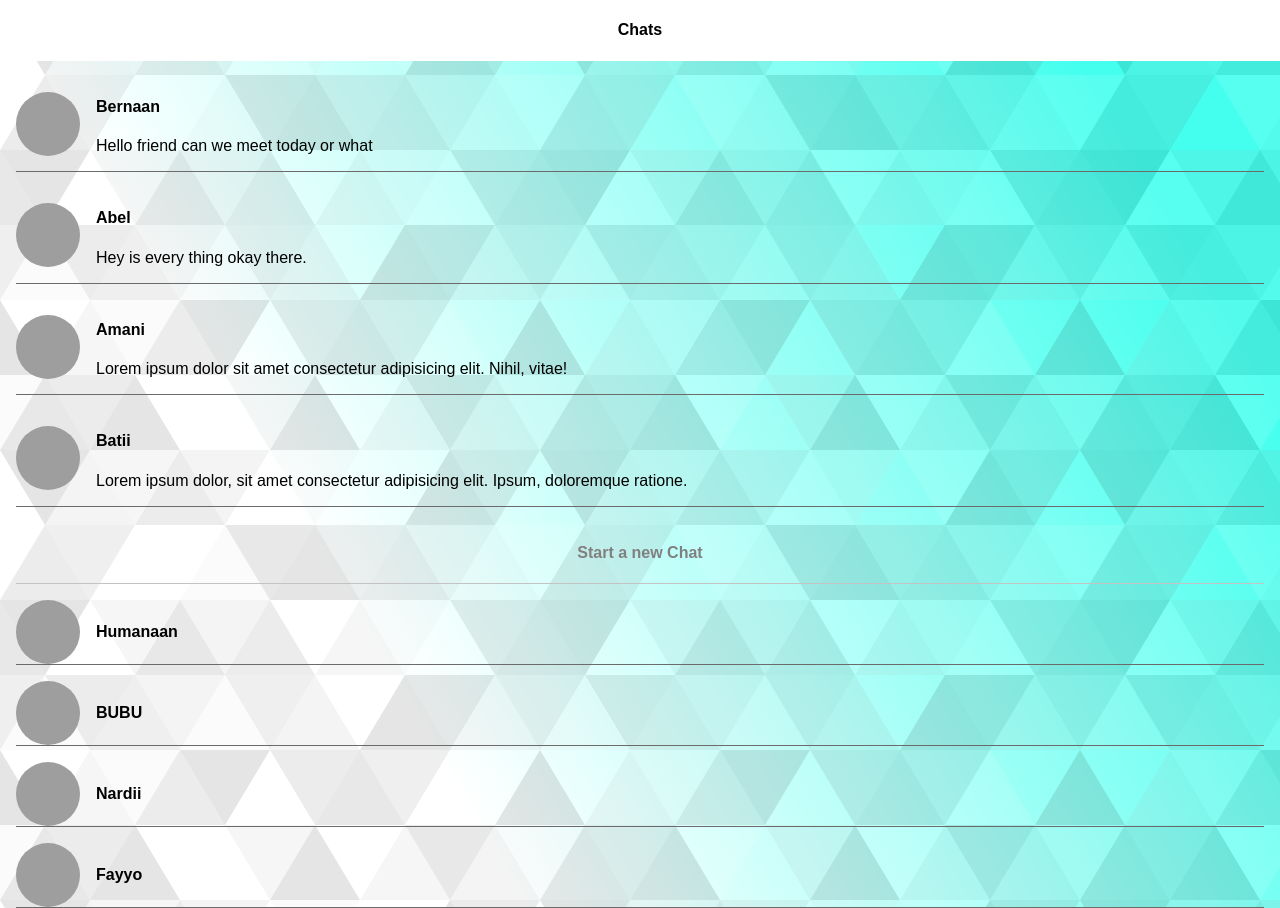
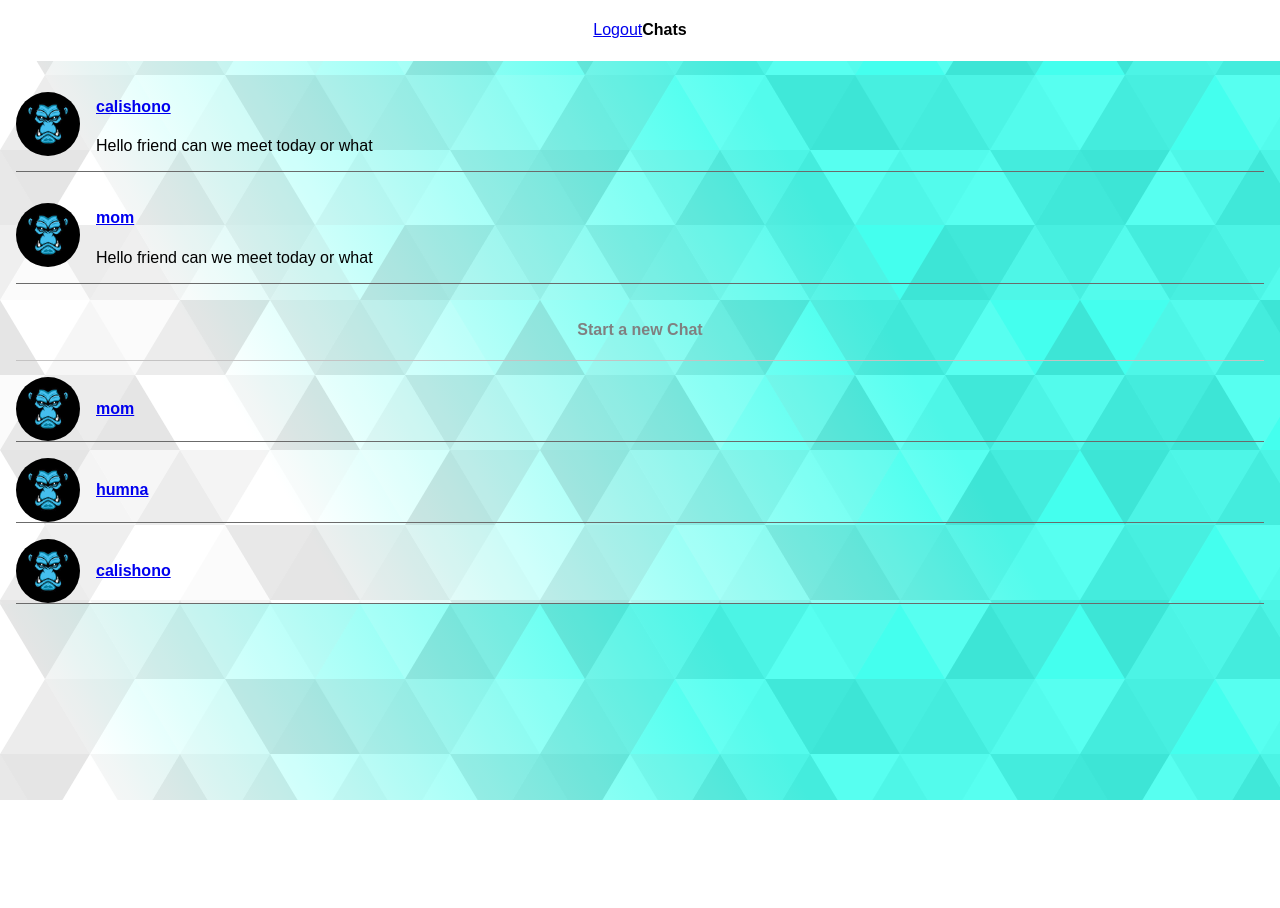
Before and after one commit to Barnaan2/Hamet_Chat, a Django app: page /chat/ in a window 1280 px wide. After the commit the page ends 800 px from the top, so only its background shows below. Run offline with Django 4.2, Linux system fonts and the light colour scheme; a user stored in the database is signed in; data comes from the database, SQL or seed files in the repository; both versions use the stored data as it was after the commit; grey boxes are pictures that could not be loaded.

```diff
--- a/account/templates/account/login.html
+++ b/account/templates/account/login.html
@@ -4,7 +4,7 @@
     <h1> Ha </h1>
 </header>
 <section class="login-container">
-    <form action='' method="POST" class="login-form">
+    <form action ="" method="POST" class="login-form">
         {% csrf_token %}
         <input type="text" name="username" placeholder="User Name">
         <input type="password" placeholder="password" name="password">
--- a/account/views.py
+++ b/account/views.py
@@ -16,12 +16,11 @@ def register(request,role="customer"):
         if form.is_valid():
             user = form.save()
             login(request, user)
-            return redirect('index')
+            return redirect('chat')
         else:
             context = {'form': form}
             return render(request, 'account/register.html', context)
     context = {"form":form}
-    print(form)
     return render(request, 'account/register.html', context)
 
 
@@ -40,7 +39,7 @@ def login_page(request):
         user = authenticate(request, username=username, password=password)
         if user is not None:
             login(request, user)
-            return redirect('index')
+            return redirect('chat')
         else:
             messages.error(request, 'No matching user  is Found ')
             return redirect('login')
--- a/chat/models.py
+++ b/chat/models.py
@@ -21,6 +21,6 @@ class Message(models.Model):
    updated_at = models.DateTimeField(auto_now=True)
 
    class Meta:
-        ordering = ('-created_at', '-updated_at')
+        ordering = ('created_at', 'updated_at')
    def __str__(self):
         return self.sender.username
--- a/chat/templates/chat/your_chat.html
+++ b/chat/templates/chat/your_chat.html
@@ -1,99 +1,51 @@
 {% extends 'main.html'%}
+{% load static %}
 {% block content %}
 
 <header class="chats-header">
+    <a href="{% url 'logout' %}">Logout</a>
     <h4>Chats</h4>
 </header>
 <section class="chats">
+
+{% for chat in chats %}
 <div class="chat">
-        <img src="images.jpg" alt="user profile">
+    <img src="{% static 'images.jpg'%}" alt="user profile">
     <div class="user_info">
+
         <h4 class="user-name">
-                Bernaan
+            {% if chat.reactor == request.user %}
+            <a href="?q={{chat.initiator.id}}">{{ chat.initiator }}</a>
+{% elif chat.initiator == request.user %}
+<a href="?q={{ chat.reactor.id}}">{{  chat.reactor }}</a>
+
+ {% endif %}
         </h4>
         <p class="latest-message">
             Hello friend can we meet today or what
         </p>
     </div>
 </div>
-
-    <div class="chat">
-        <img src="images.jpg" alt="user profile">
-        <div class="user_info">
-            <h4 class="user-name">
-                Abel
-            </h4>
-            <p class="latest-message">
-                Hey is every thing okay there.
-            </p>
-        </div>
-
-    </div>
-    <div class="chat">
-        <img src="images.jpg" alt="user profile">
-        <div class="user_info">
-            <h4 class="user-name">
-                Amani
-            </h4>
-            <p class="latest-message">
-                Lorem ipsum dolor sit amet consectetur adipisicing elit. Nihil, vitae!
-            </p>
-        </div>
-    </div>
-
-
-    <div class="chat">
-        <img src="images.jpg" alt="user profile">
-        <div class="user_info">
-            <h4 class="user-name">
-                Batii
-            </h4>
-            <p class="latest-message">
-                Lorem ipsum dolor, sit amet consectetur adipisicing elit. Ipsum, doloremque ratione.
-            </p>
-        </div>
-    </div>
-
-
+{% endfor %}
     <div class="start-chat">
         <h4>Start a new Chat</h4>
     </div>
+{% for user in users %}
+{% if user == request.user %}
 
+{% else %}
     <div class="chat">
-        <img src="images.jpg" alt="user profile">
+        <img src="{% static 'images.jpg'%}" alt="user profile">
         <div class="user_info">
+           <a href="?q={{user.id}}">
             <h4 class="user-name">
-                Humanaan
+             {{user.username }}
             </h4>
-
+        </a>
         </div>
     </div>
-    <div class="chat">
-        <img src="images.jpg" alt="user profile">
-        <div class="user_info">
-            <h4 class="user-name">
-                BUBU
-            </h4>
-        </div>
-    </div>
-
-    <div class="chat">
-        <img src="images.jpg" alt="user profile">
-        <div class="user_info">
-            <h4 class="user-name">
-                Nardii
-            </h4>
-
-        </div>
-    </div>
-    <div class="chat">
-        <img src="images.jpg" alt="user profile">
-        <div class="user_info">
-            <h4 class="user-name">
-                Fayyo
-            </h4>
-
-        </div>
+    {% endif %}
+{% endfor %}
     </div>
 </section>
 
--- a/chat/views.py
+++ b/chat/views.py
@@ -13,6 +13,7 @@ def index(request):
 
 @login_required(login_url='login')
 def chat(request):
+    users = User.objects.all()
     chat= Chat.objects.filter(initiator = request.user) | Chat.objects.filter(reactor = request.user)
     q = request.GET.get("q")
     if q != None:
@@ -27,7 +28,7 @@ def chat(request):
         else:
           Chat.objects.create(initiator = request.user, reactor =user)
           return redirect('message' ,user.id)
-    context = {'chats': chat}
+    context = {'chats': chat,'users':users}
     return render(request,'chat/your_chat.html',context)
 
 @login_required(login_url='login')
--- a/templates/main.html
+++ b/templates/main.html
@@ -16,4 +16,5 @@
 
     {% endblock content%}
 </body>
+
 </html>
```
Also changed, not shown: chat/templates/chat/messages-1.html (added, +125 -0 lines), chat/templates/chat/messages.html (+48 -34 lines), db.sqlite3, static/images.jpg (added). Lines whose indentation alone changed are shown as unchanged.
